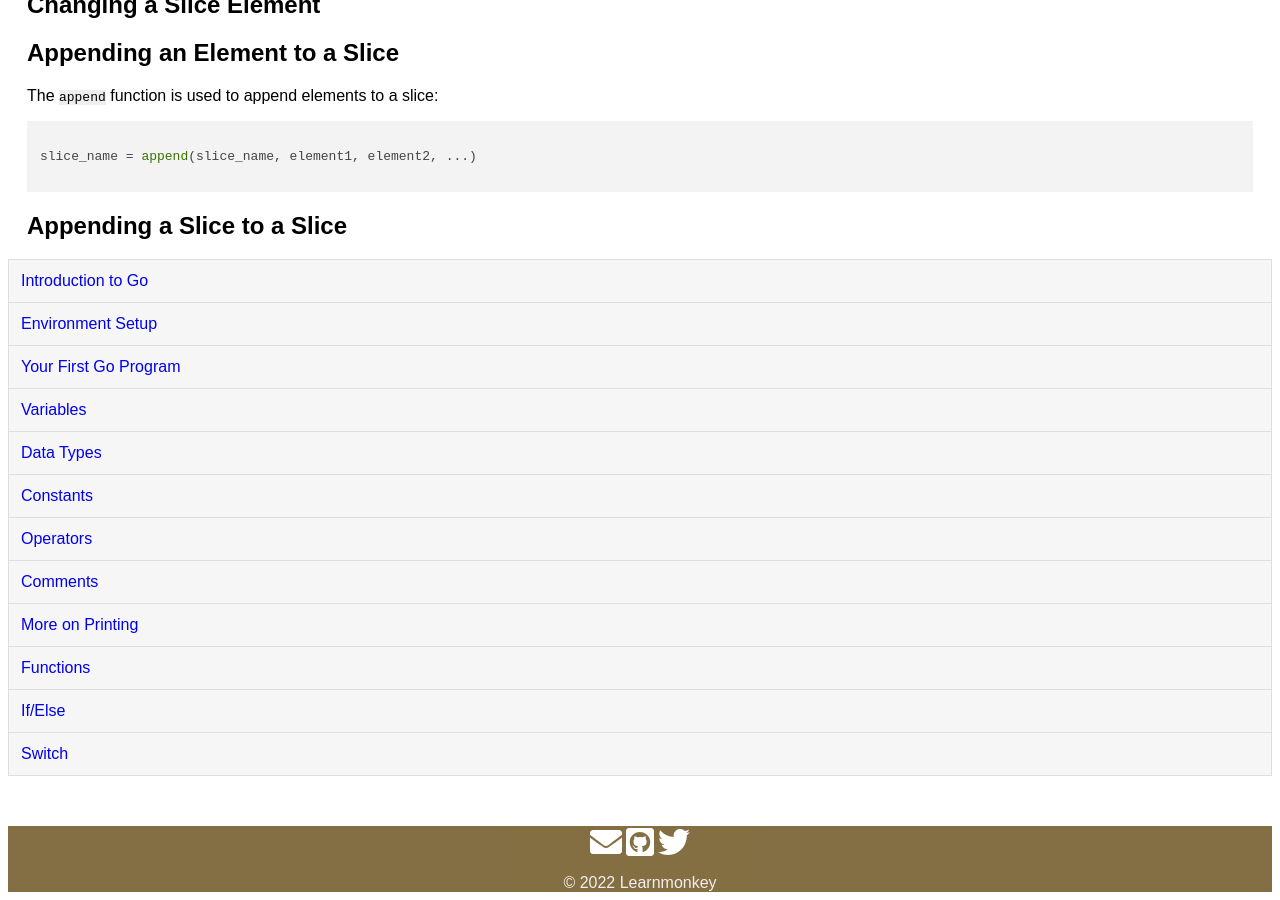
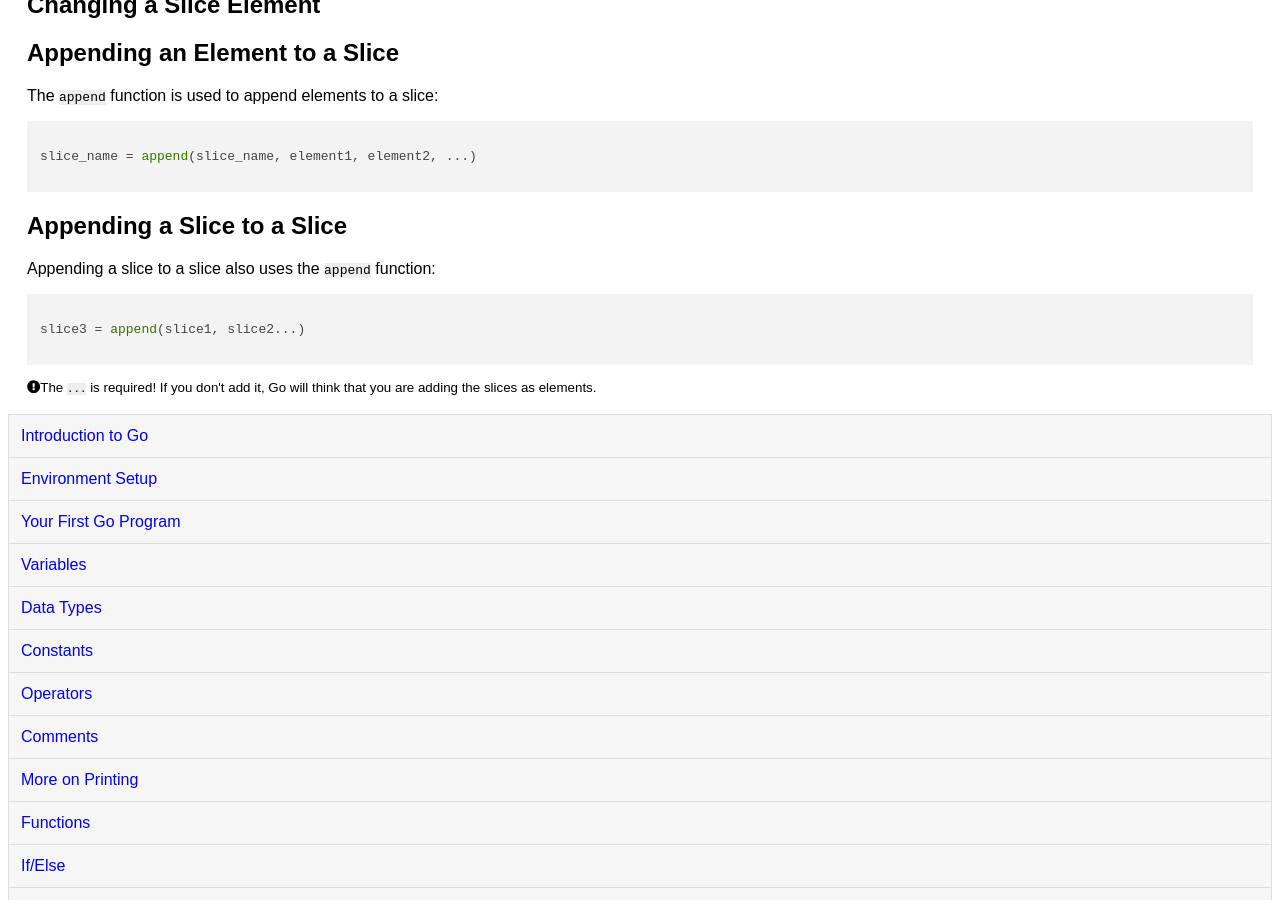
Before and after one commit to learnmonkey/learnmonkey.github.io, a Jekyll site: the page built from programming/golang/slices.html, in a window 1280 px wide and 900 px high, scrolled down 439 px. Built offline with Jekyll 4.4.1, drawn with Linux system fonts in a browser that asks for light colours; nearby versions of some CDN libraries.

Commit message:
Go append slice to slice

```diff
--- a/programming/golang/slices.html
+++ b/programming/golang/slices.html
@@ -37,4 +37,9 @@ slice_name = append(slice_name, element1, element2, ...)
 
 <section>
     <h2>Appending a Slice to a Slice</h2>
+    <p>Appending a slice to a slice also uses the <code>append</code> function:</p>
+    <pre><code class="language-go">
+slice3 = append(slice1, slice2...)
+    </code></pre>
+    <small><i class="fas fa-exclamation-circle"></i>The <code>...</code> is required! If you don't add it, Go will think that you are adding the slices as elements.</small>
 </section>
```
